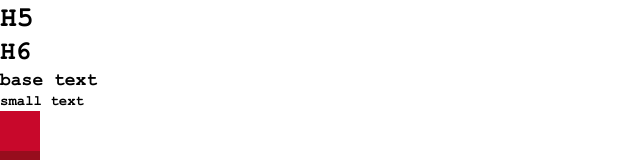
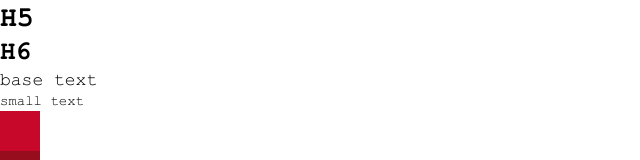
Before and after one commit to AmletixQ/nomaran, a Next.js app: page / in a window 1280 px wide. Shown: the part 229-389 px from the top of the page, without its empty margins (0-640 px from the left). Built offline with nearby package versions, Linux system fonts and the light colour scheme.

Commit message:
Исправил настройку шрифтов и добавил утилиту cn()

```diff
--- a/package.json
+++ b/package.json
@@ -9,9 +9,11 @@
     "lint": "eslint"
   },
   "dependencies": {
+    "clsx": "^2.1.1",
     "next": "15.5.3",
     "react": "19.1.0",
-    "react-dom": "19.1.0"
+    "react-dom": "19.1.0",
+    "tailwind-merge": "^3.3.1"
   },
   "devDependencies": {
     "@eslint/eslintrc": "^3",
--- a/src/app/globals.css
+++ b/src/app/globals.css
@@ -10,17 +10,43 @@
 
 @font-face {
   font-family: "Courier New";
-  src: url("/fonts/courier_new/couriercyrps_bold.woff2") format("woff2"),
-    url("/fonts/courier_new/couriercyrps_boldinclined.woff2") format("woff2"),
-    url("/fonts/courier_new/couriercyrps_inclined.woff2") format("woff2"),
-    url("/fonts/courier_new/couriercyrps.woff2") format("woff2");
+  src: url("/fonts/courier_new/couriercyrps.woff2") format("woff2");
+  font-weight: normal;
+  font-style: normal;
+  font-display: swap;
+}
 
+@font-face {
+  font-family: "Courier New";
+  src: url("/fonts/courier_new/couriercyrps_inclined.woff2") format("woff2");
   font-weight: normal;
+  font-style: italic;
+  font-display: swap;
+}
+
+@font-face {
+  font-family: "Courier New";
+  src: url("/fonts/courier_new/couriercyrps_bold.woff2") format("woff2");
+  font-weight: bold;
+  font-style: normal;
+  font-display: swap;
+}
+
+@font-face {
+  font-family: "Courier New";
+  src: url("/fonts/courier_new/couriercyrps_boldinclined.woff2") format("woff2");
+  font-weight: bold;
+  font-style: italic;
+  font-display: swap;
 }
 
 @layer base {
   body {
-    font-family: "Courier New";
+    font-family: "Courier New", sans-serif;
+
+    /* normal text */
+    font-size: 18px;
+    line-height: 120%;
   }
 
   h1 {
@@ -59,11 +85,6 @@
     font-weight: bold;
   }
 
-  .text {
-    font-size: 18px;
-    line-height: 120%;
-  }
-
   .text-sm {
     font-size: 14px;
     line-height: 120%;
--- /dev/null
+++ b/src/utils/cn.ts
@@ -0,0 +1,7 @@
+import { type ClassValue } from "clsx";
+import { clsx } from "clsx";
+import { twMerge } from "tailwind-merge";
+
+export function cn(...inputs: ClassValue[]) {
+  return twMerge(clsx(inputs));
+}
```
Also changed, not shown: 1 other file (tests, documents, lock files or other folders).
